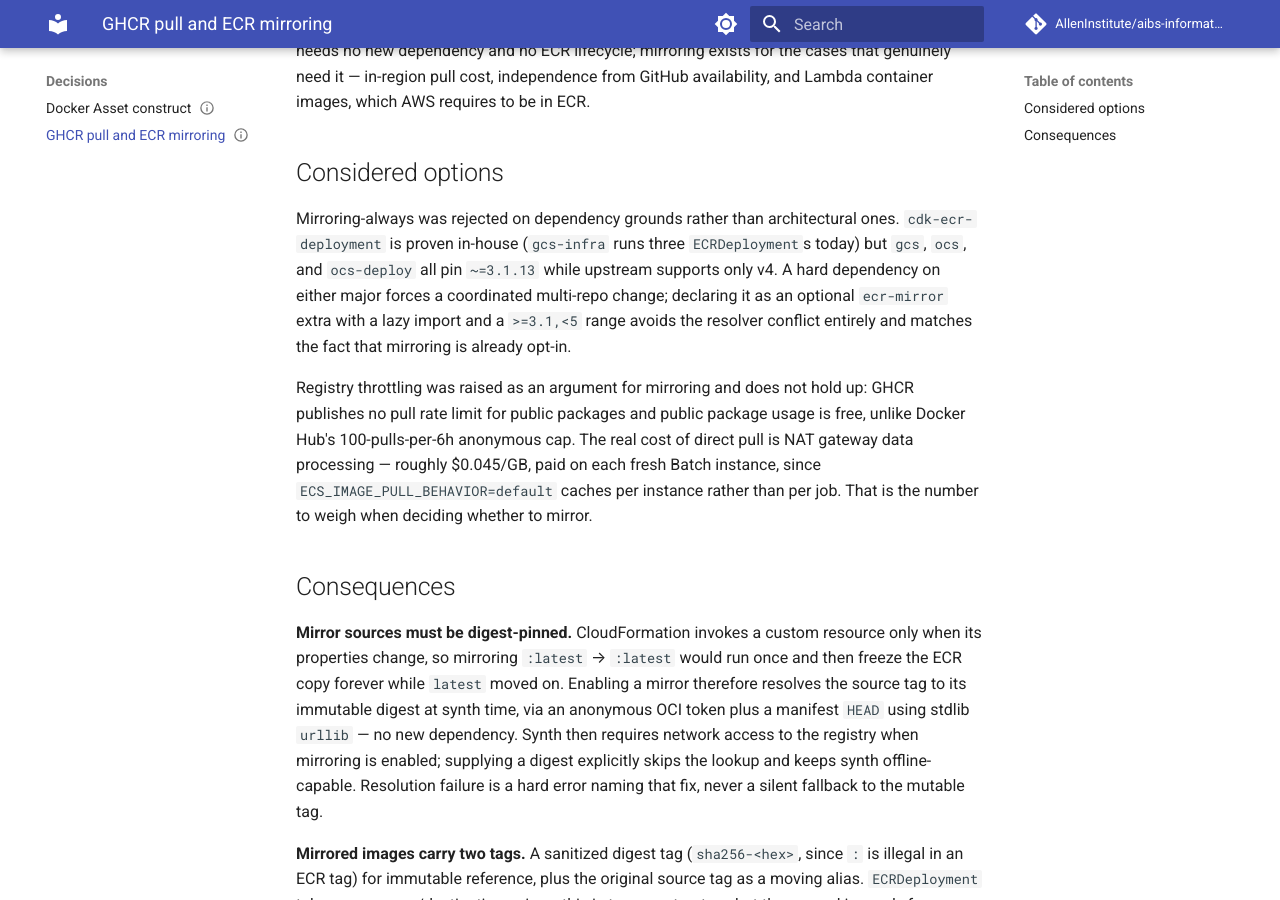
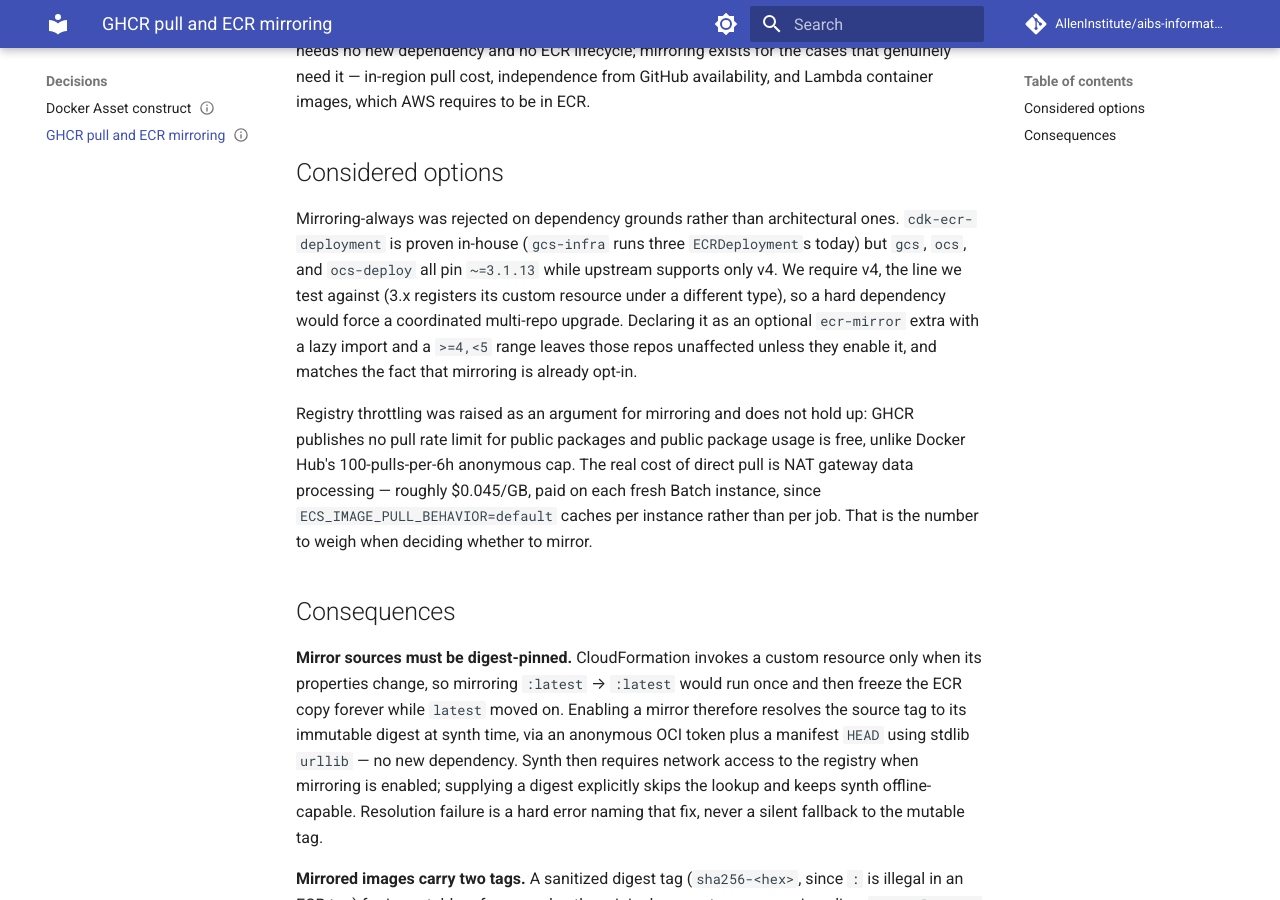
Before and after one commit to AllenInstitute/aibs-informatics-cdk-lib, an MkDocs documentation site: the page built from docs/adr/0002-direct-ghcr-pull-with-opt-in-ecr-mirroring.md, in a window 1280 px wide and 900 px high, scrolled down 308 px. Built offline with MkDocs 1.6.1 and Material for MkDocs 9.7.7, drawn with Linux system fonts in a browser that asks for light colours; comment, search, counter and statistics services are not loaded; the version menu is left out.

Commit message:
raise the ecr-mirror floor to cdk-ecr-deployment 4
The extra declared >=3.1,<5, but 3.1.13 registers its custom resource as
Custom::CDKBucketDeployment rather than Custom::CDKECRDeployment, and five
mirroring tests fail on it. CI never caught this because the lowest jobs
install from the frozen lockfile (currently 4.2.88). 4.0.0 is the lowest release that
passes the full suite and accepts every keyword the mirror passes, image_arch
included.

gcs, ocs, and ocs-deploy pin 3.1.13 directly and are unaffected unless they
enable the extra.

Co-Authored-By: Claude Opus 5.5 <noreply@anthropic.com>
Claude-Session: https://claude.ai/code/session_01FwVReC9fj94BHWuRgwUvug

```diff
--- a/docs/adr/0002-direct-ghcr-pull-with-opt-in-ecr-mirroring.md
+++ b/docs/adr/0002-direct-ghcr-pull-with-opt-in-ecr-mirroring.md
@@ -15,10 +15,9 @@ images, which AWS requires to be in ECR.
 
 Mirroring-always was rejected on dependency grounds rather than architectural ones.
 `cdk-ecr-deployment` is proven in-house (`gcs-infra` runs three `ECRDeployment`s today) but
-`gcs`, `ocs`, and `ocs-deploy` all pin `~=3.1.13` while upstream supports only v4. A hard
-dependency on either major forces a coordinated multi-repo change; declaring it as an
-optional `ecr-mirror` extra with a lazy import and a `>=3.1,<5` range avoids the resolver
-conflict entirely and matches the fact that mirroring is already opt-in.
+`gcs`, `ocs`, and `ocs-deploy` all pin `~=3.1.13` while upstream supports only v4.
+We require v4, the line we test against (3.x registers its custom resource under a different type), so a hard dependency would force a coordinated multi-repo upgrade.
+Declaring it as an optional `ecr-mirror` extra with a lazy import and a `>=4,<5` range leaves those repos unaffected unless they enable it, and matches the fact that mirroring is already opt-in.
 
 Registry throttling was raised as an argument for mirroring and does not hold up: GHCR
 publishes no pull rate limit for public packages and public package usage is free, unlike
```
Also changed, not shown: pyproject.toml (+7 -6 lines), 2 other files.
